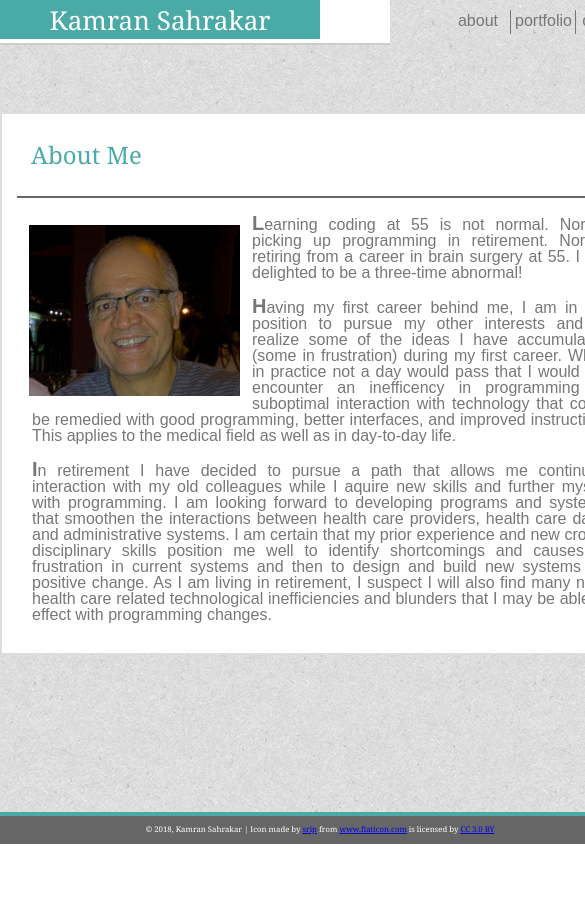
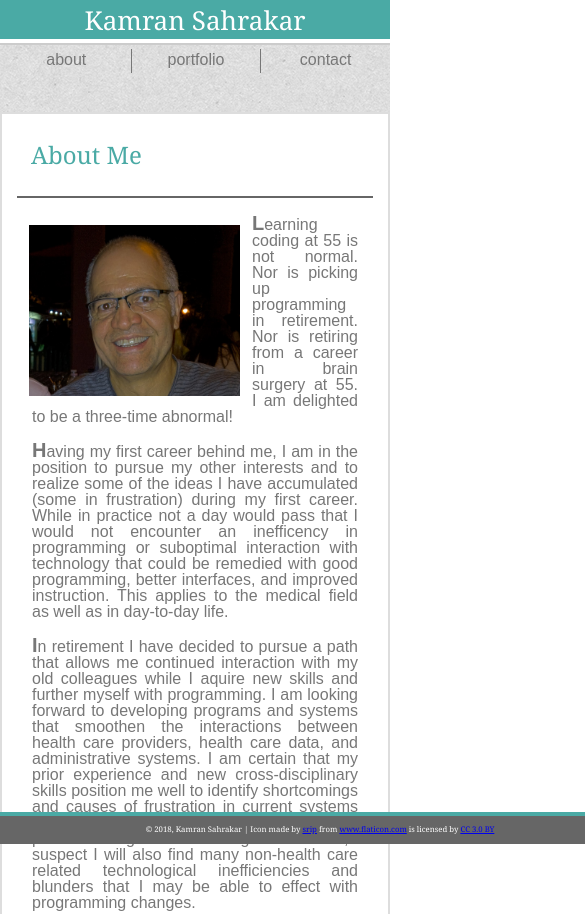
Before and after one commit to ksahrakar/Responsive-Portfolio, a plain HTML site: page index.html in a window 390 px wide. Shown: the top 914 px of the page, 585 px wide, since content can reach past the window. Before the commit the page ends 844 px from the top, so only its background shows below. Drawn offline with Linux system fonts and the light colour scheme; files that its build step writes are made by us from their sources.

Commit message:
fixed header

```diff
--- a/assets/css/style.css
+++ b/assets/css/style.css
@@ -232,14 +232,22 @@ footer{
         position: static;
     }
     .headerSpace{
-        width: 640px;
+        width: 100%;
     }
     .contentDiv {
-        width: 640px;
+        width: 100%;
     }
     #nameLogo{
-        width:50%;
+        width:100%;
     }
+
+    .menuItems{
+        /* float:none;
+        display: inline-block;
+         */
+        width: 33%;
+    }
+
     footer{
         width:640px;
         font-size: 2vw;
--- a/index.html
+++ b/index.html
@@ -13,6 +13,11 @@
 <!-- End of References -->
 
 <!-- Header Info -->
+
+
+
+<!-- Body Starts Here -->
+<body>
     <header>
         <ul class="headerSpace">
             <li id="nameLogo">Kamran Sahrakar</li>
@@ -24,9 +29,6 @@
         </ul>
     </header>
     <!-- Header Ends Here -->
-
-<!-- Body Starts Here -->
-<body>
 
     <!-- Class that Holds all Content -->
     <div class="contentDiv">
```
Lines whose indentation alone changed are shown as unchanged.
